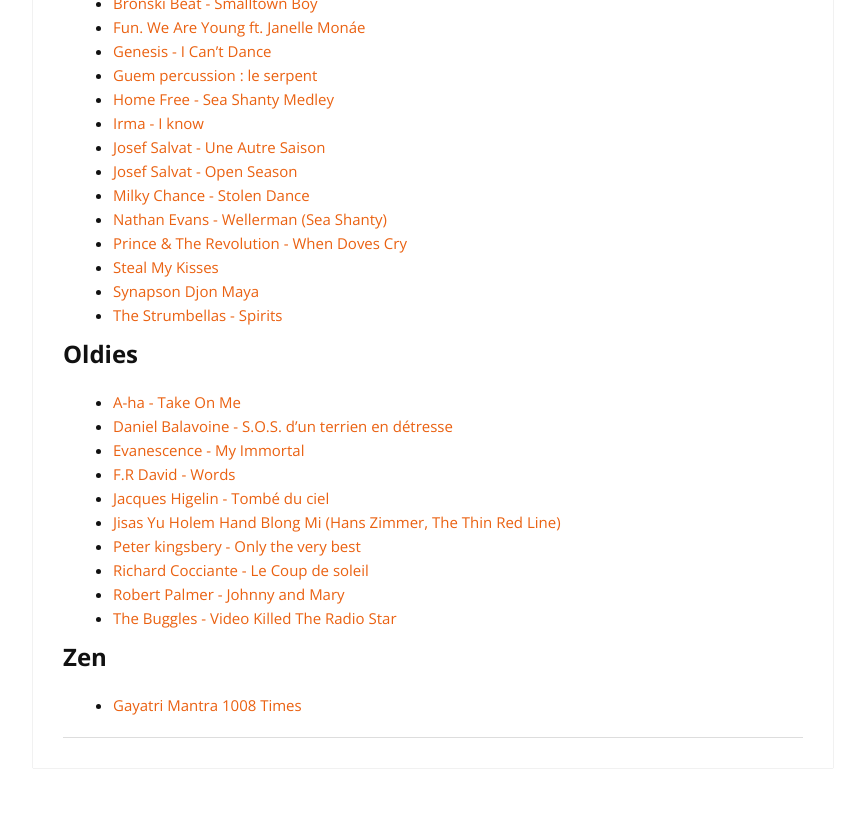
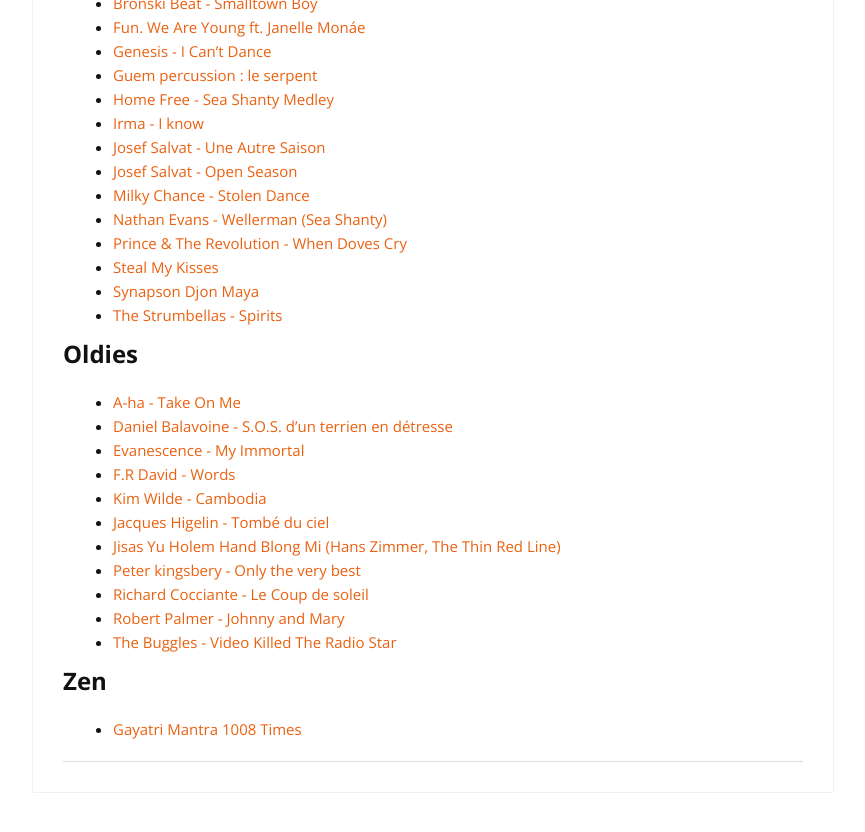
Before and after one commit to cylmat/cylmat.github.io, a Jekyll site: the page built from _pages/musics.md, in a window 1280 px wide and 900 px high, scrolled down 1438 px. Shown: the top 832 px of the window, without its empty margins (207-1072 px from the left). Built offline with Jekyll 4.4.1, drawn with Linux system fonts in a browser that asks for light colours; nearby versions of some CDN libraries.

Commit message:
Update musics.md

```diff
--- a/_pages/musics.md
+++ b/_pages/musics.md
@@ -79,6 +79,7 @@
 - [Daniel Balavoine - S.O.S. d'un terrien en détresse](https://www.youtube.com/watch?v=slCipWPDdHw)
 - [Evanescence - My Immortal](https://www.youtube.com/watch?v=5anLPw0Efmo)
 - [F.R David - Words](https://www.youtube.com/watch?v=PTsSk0r_Tq8)
+- [Kim Wilde - Cambodia](https://www.youtube.com/watch?v=BERFZja9wb0)
 - [Jacques Higelin - Tombé du ciel](https://www.youtube.com/watch?v=TmI9SB4VDl8)
 - [Jisas Yu Holem Hand Blong Mi (Hans Zimmer, The Thin Red Line)](https://www.youtube.com/watch?v=-NRw3gdJJcc)
 - [Peter kingsbery - Only the very best](https://www.youtube.com/watch?v=cveoHrMyUDs)
```
